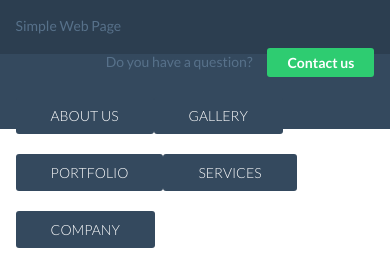
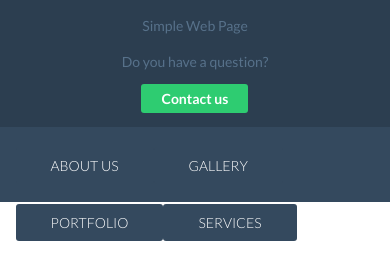
Before and after one commit to sergeome/contact-us, a website: page index.html in a window 390 px wide. Shown: the top 258 px of the page. Drawn offline with Linux system fonts and the light colour scheme; some packages are replaced by stand-ins of ours.

Commit message:
Implement responsive header

```diff
--- a/index.html
+++ b/index.html
@@ -31,7 +31,7 @@
 		<div class="gs-row gm-row gl-row">
 			<header class="gcs-full gcm-full gcl-full">
 				<div class="site-title">Simple Web Page</div>
-				<div class="support">
+				<div class="support group">
 					<div class="support__description">Do you have a question?</div>
 					<a class="btn support__cta" href="#">Contact us</a>
 				</div>
--- a/less/contact/contact.less
+++ b/less/contact/contact.less
@@ -59,27 +59,38 @@ a {
 //Page styles
 .header-wrapper {
   background: @dark-blue;
-  height: 54px;
 }
 .site-title {
-  float: left;
   color: @light-blue;
   margin: 15px 0 0 0;
+  text-align: center;
+
+  @media @small-screens-min {
+    float: left;
+  }
 }
 .support {
-  float: right;
   margin: 12px 0 0 0;
+
+  @media @small-screens-min {
+    float: right;
+  }
+
   &__description {
-    float: left;
     color: @light-blue;
     margin: 3px 0 0 0;
+    text-align: center;
+    @media @small-screens-min {
+      float: left;
+    }
   }
   &__cta {
+    display: block;
+    width: 107px;
     background: @green;
     color: @white;
     border: none;
-    float: right;
-    margin: 0 0 0 15px;
+    margin: 12px auto 14px;
     padding: 6px 20px;
     font-weight: bold;
     .border-radius(@default-radius);
@@ -87,6 +98,12 @@ a {
       background: @light-green;
       color: @white;
     }
+
+    @media @small-screens-min {
+      float: right;
+      margin: 0 0 13px 15px;
+    }
+
   }
 }
 .main-nav {
```
Also changed, not shown: build/css/motif-fixed.css, build/css/motif.css, 2 other files.
